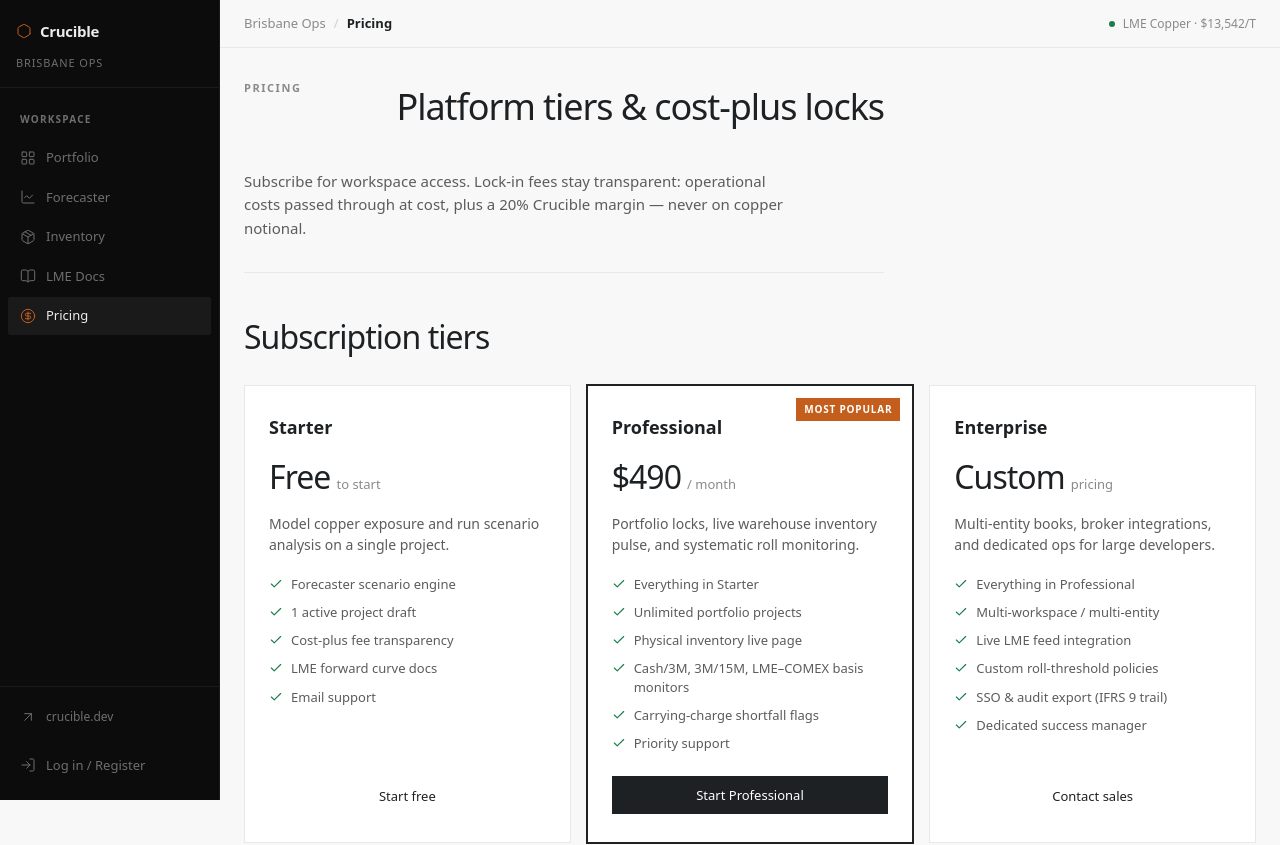
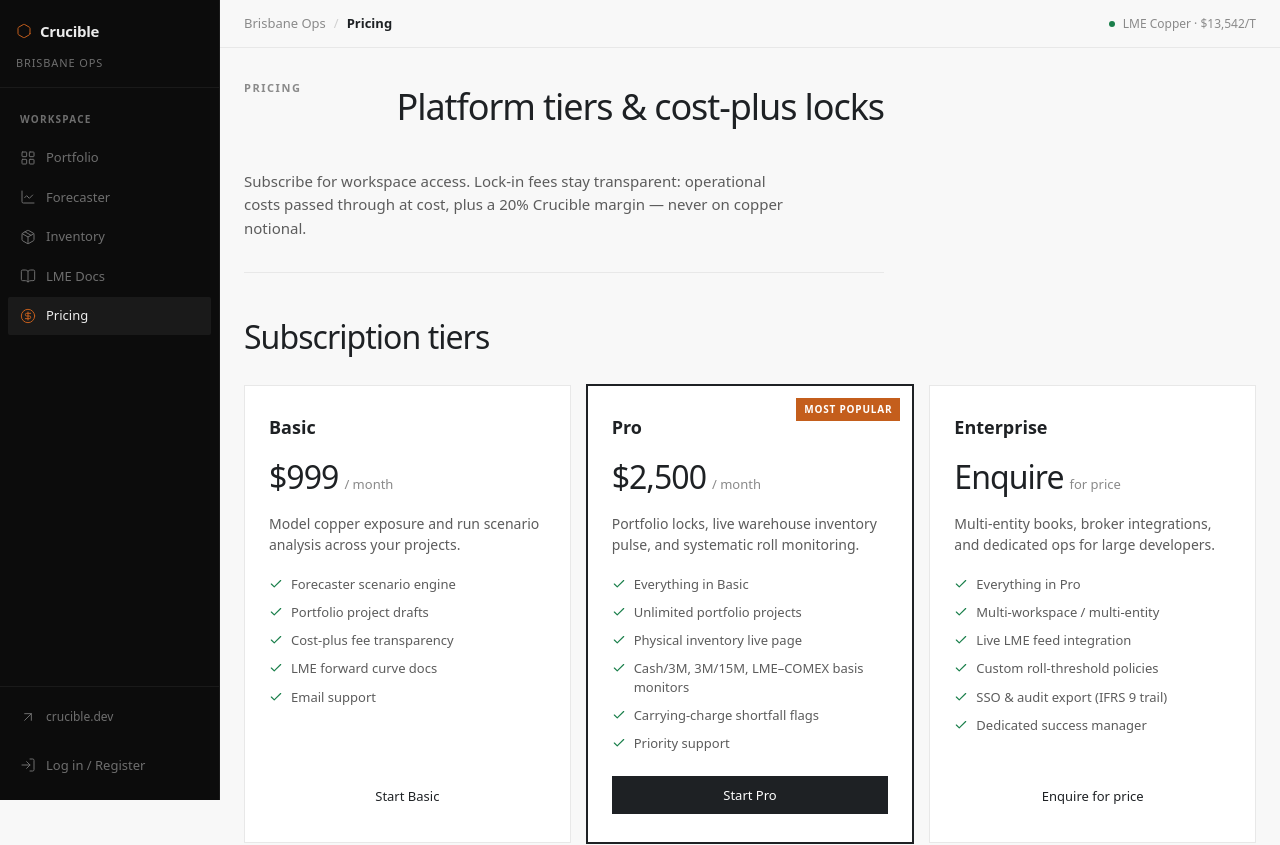
Before and after one commit to L-S-CAPITAL/crucible, a React (Vite) app: page /#/pricing in a window 1280 px wide. Shown: the top 845 px of the page. Built offline with nearby package versions, Linux system fonts and the light colour scheme.

Commit message:
Update subscription tiers: Basic $999, Pro $2,500, Enterprise enquire
Rename Starter/Professional to Basic/Pro with new monthly pricing; Enterprise
shows enquire-for-price CTA.

```diff
--- a/src/context/AuthContext.jsx
+++ b/src/context/AuthContext.jsx
@@ -35,7 +35,7 @@
     setUser(next)
   }, [])
 
-  const register = useCallback(({ name, email, password, plan = 'starter' }) => {
+  const register = useCallback(({ name, email, password, plan = 'basic' }) => {
     const users = loadUsers()
     const normalized = email.trim().toLowerCase()
     if (users.some((u) => u.email === normalized)) {
@@ -75,7 +75,7 @@
           id: `demo-${Date.now()}`,
           name: normalized.split('@')[0] || 'Developer',
           email: normalized,
-          plan: 'professional',
+          plan: 'pro',
         }
         persistUser(session)
         return { ok: true, user: session }
--- a/src/data/subscriptionTiers.js
+++ b/src/data/subscriptionTiers.js
@@ -1,30 +1,30 @@
 export const SUBSCRIPTION_TIERS = [
   {
-    id: 'starter',
-    name: 'Starter',
-    price: 0,
-    period: 'forever',
-    blurb: 'Model copper exposure and run scenario analysis on a single project.',
-    cta: 'Start free',
+    id: 'basic',
+    name: 'Basic',
+    price: 999,
+    period: 'month',
+    blurb: 'Model copper exposure and run scenario analysis across your projects.',
+    cta: 'Start Basic',
     highlight: false,
     features: [
       'Forecaster scenario engine',
-      '1 active project draft',
+      'Portfolio project drafts',
       'Cost-plus fee transparency',
       'LME forward curve docs',
       'Email support',
     ],
   },
   {
-    id: 'professional',
-    name: 'Professional',
-    price: 490,
+    id: 'pro',
+    name: 'Pro',
+    price: 2500,
     period: 'month',
     blurb: 'Portfolio locks, live warehouse inventory pulse, and systematic roll monitoring.',
-    cta: 'Start Professional',
+    cta: 'Start Pro',
     highlight: true,
     features: [
-      'Everything in Starter',
+      'Everything in Basic',
       'Unlimited portfolio projects',
       'Physical inventory live page',
       'Cash/3M, 3M/15M, LME–COMEX basis monitors',
@@ -38,10 +38,10 @@
     price: null,
     period: 'custom',
     blurb: 'Multi-entity books, broker integrations, and dedicated ops for large developers.',
-    cta: 'Contact sales',
+    cta: 'Enquire for price',
     highlight: false,
     features: [
-      'Everything in Professional',
+      'Everything in Pro',
       'Multi-workspace / multi-entity',
       'Live LME feed integration',
       'Custom roll-threshold policies',
@@ -52,8 +52,7 @@
 ]
 
 export function formatTierPrice(tier) {
-  if (tier.price === 0) return 'Free'
-  if (tier.price == null) return 'Custom'
+  if (tier.price == null) return 'Enquire'
   return new Intl.NumberFormat('en-AU', {
     style: 'currency',
     currency: 'AUD',
--- a/src/pages/Pricing.jsx
+++ b/src/pages/Pricing.jsx
@@ -71,7 +71,7 @@
       return
     }
     setPlan(tierId)
-    navigate(tierId === 'starter' ? '/forecaster' : '/dashboard')
+    navigate('/dashboard')
   }
 
   return (
@@ -102,8 +102,7 @@
               <div className="tier-price">
                 <span className="tier-amount">{formatTierPrice(tier)}</span>
                 {tier.period === 'month' && <span className="tier-period">/ month</span>}
-                {tier.period === 'forever' && <span className="tier-period">to start</span>}
-                {tier.period === 'custom' && <span className="tier-period">pricing</span>}
+                {tier.period === 'custom' && <span className="tier-period">for price</span>}
               </div>
               <p className="tier-blurb">{tier.blurb}</p>
               <ul className="tier-features">
--- a/src/pages/Register.jsx
+++ b/src/pages/Register.jsx
@@ -10,7 +10,7 @@
   const [name, setName] = useState('')
   const [email, setEmail] = useState('')
   const [password, setPassword] = useState('')
-  const [plan, setPlan] = useState('starter')
+  const [plan, setPlan] = useState('basic')
   const [error, setError] = useState('')
   const [busy, setBusy] = useState(false)
 
@@ -84,9 +84,9 @@
               value={plan}
               onChange={(e) => setPlan(e.target.value)}
             >
-              <option value="starter">Starter — Free</option>
-              <option value="professional">Professional — $490/mo</option>
-              <option value="enterprise">Enterprise — Custom</option>
+              <option value="basic">Basic — $999/mo</option>
+              <option value="pro">Pro — $2,500/mo</option>
+              <option value="enterprise">Enterprise — Enquire</option>
             </select>
           </label>
 
```
